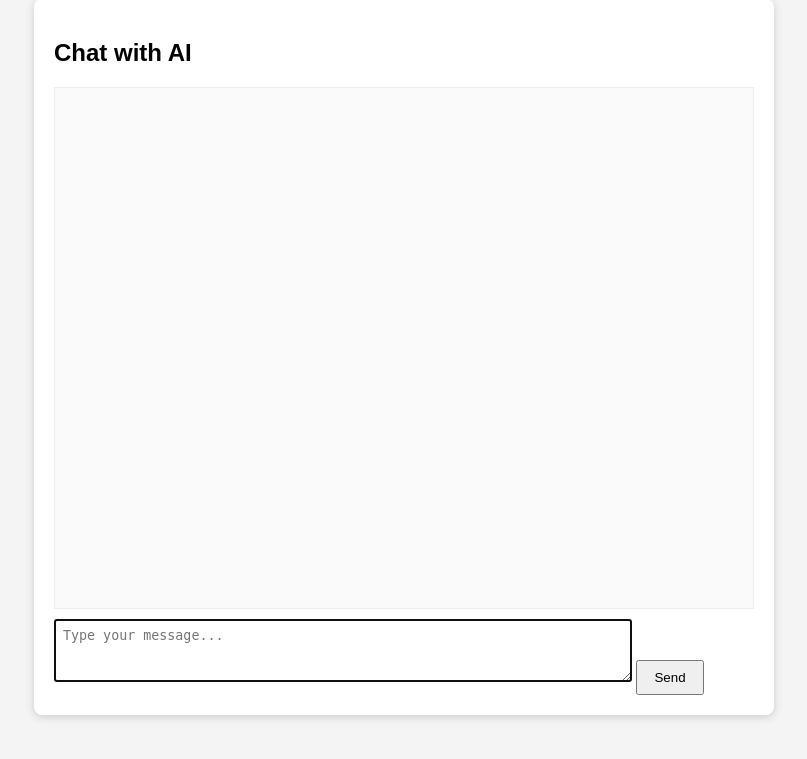
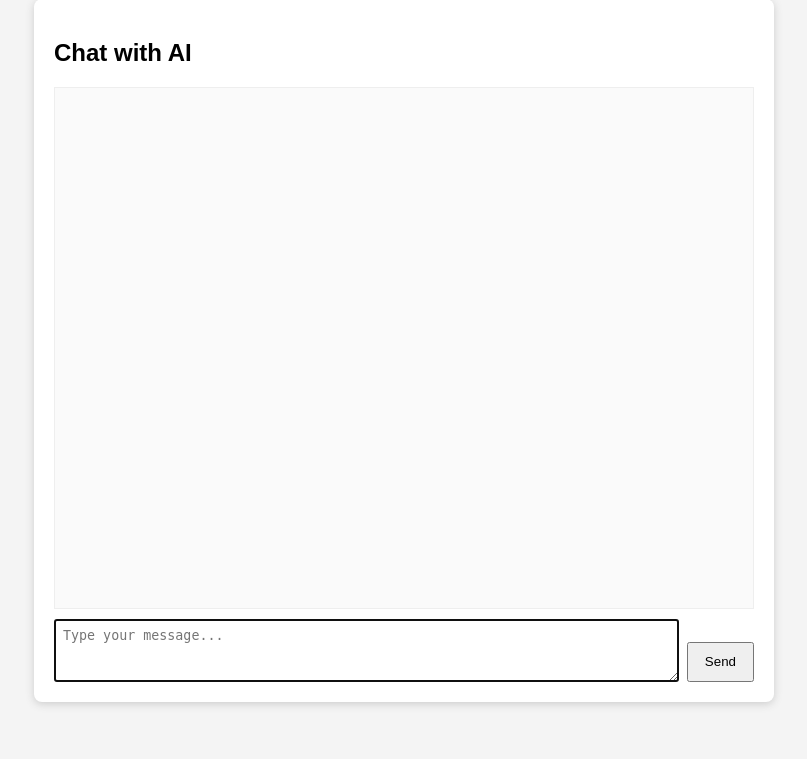
Before and after one commit to stvflowers/python-chat-web, a Flask app: page / in a window 1280 px wide. Shown: the part 41-800 px from the top of the page, without its empty margins (236-1043 px from the left). Run offline with Flask 3, Linux system fonts and the light colour scheme.

Commit message:
submit button aligmnet

```diff
--- a/templates/index.html
+++ b/templates/index.html
@@ -10,16 +10,30 @@
         .msg { margin: 5px 0; }
     .user { color: #000; }
     .bot { color: #0078d7; font-weight: bold; }
-        #input { width: 80%; padding: 8px; }
-        #send { padding: 8px 16px; }
+        .input-row {
+            display: flex;
+            align-items: flex-end;
+            gap: 8px;
+        }
+        #input {
+            flex: 1;
+            padding: 8px;
+            resize: vertical;
+        }
+        #send {
+            padding: 8px 16px;
+            height: 40px;
+        }
     </style>
 </head>
 <body>
     <div id="chatbox">
         <h2>Chat with AI</h2>
         <div id="messages"></div>
-    <textarea id="input" rows="3" style="width:80%;padding:8px;resize:vertical;" placeholder="Type your message..." autofocus></textarea>
-    <button id="send">Send</button>
+        <div class="input-row">
+            <textarea id="input" rows="3" placeholder="Type your message..." autofocus></textarea>
+            <button id="send">Send</button>
+        </div>
     </div>
     <script>
         const input = document.getElementById('input');
```
